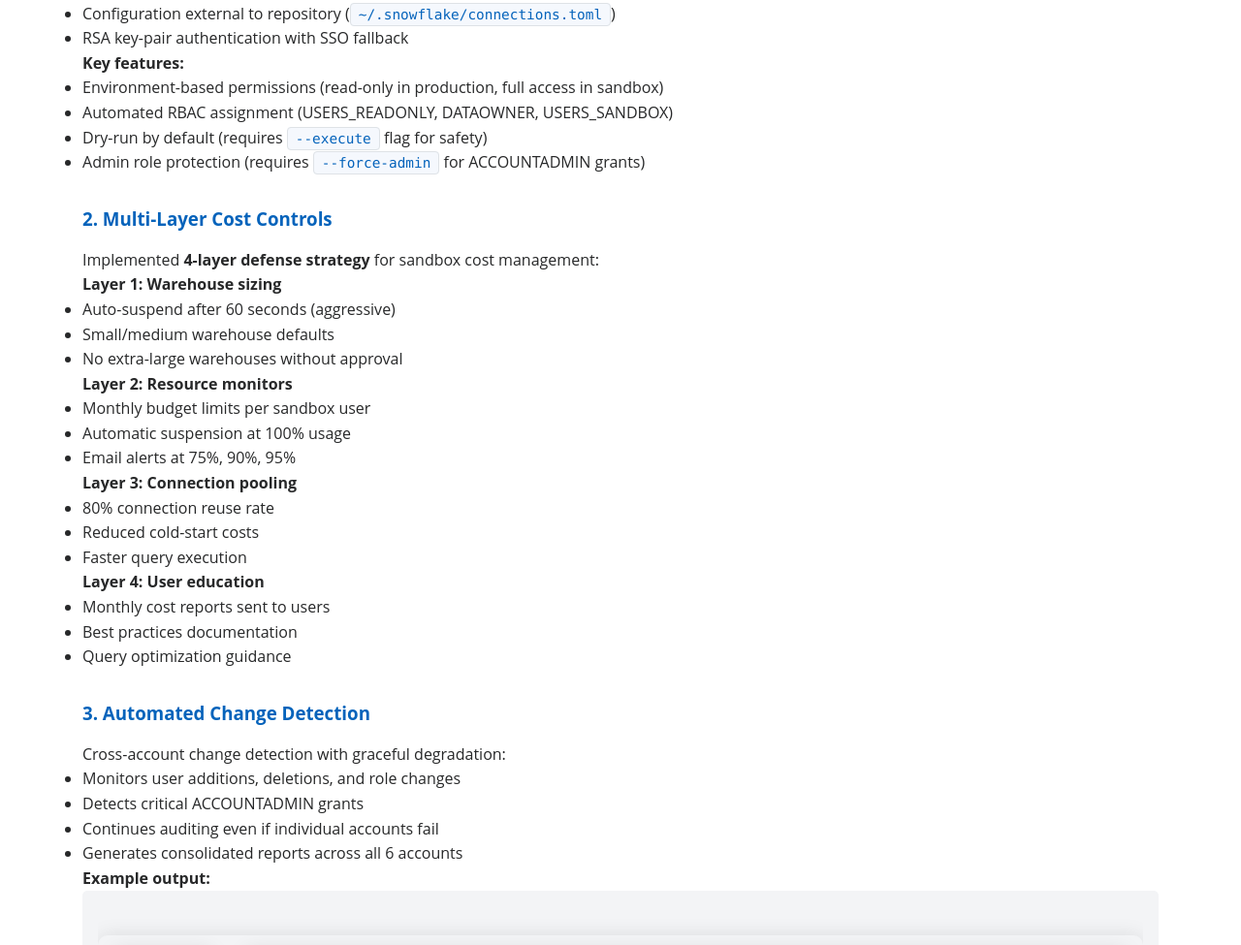
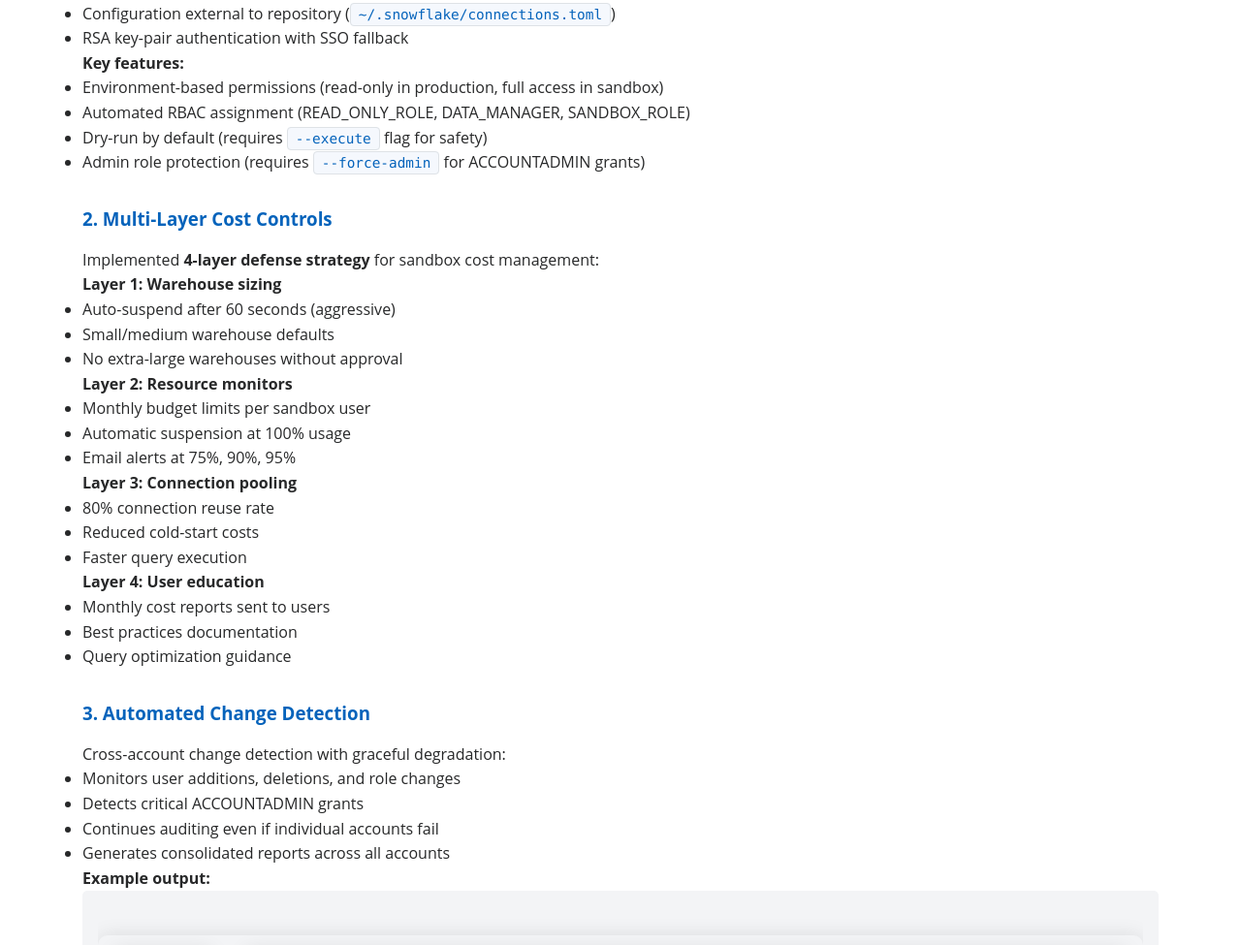
Before and after one commit to carlosmoradev/carlosmoradev.github.io, a Jekyll site: the page built from _projects/snowflake-governance.md, in a window 1280 px wide and 1400 px high, scrolled down 804 px. Shown: the part 155-1130 px from the top of the window at 97% size. Built offline with Jekyll 4.4.1, drawn with Linux system fonts in a browser that asks for light colours; some of the changed text lies outside the part shown.

Commit message:
fix: Apply sanitization rules to remove specific identifiers

````diff
--- a/_projects/snowflake-governance.md
+++ b/_projects/snowflake-governance.md
@@ -1,6 +1,6 @@
 ---
 title: "Multi-Account Data Warehouse Governance"
-description: "Automated governance for 6 Snowflake accounts across AWS and GCP with multi-layer cost controls and RBAC automation"
+description: "Automated governance for multiple Snowflake accounts across AWS and GCP with multi-layer cost controls and RBAC automation"
 tags: ["python", "snowflake", "multi-cloud", "automation", "healthcare"]
 tech_stack: "Python, Snowflake Connector, Pandas, TOML, Multi-cloud (AWS + GCP)"
 impact: "95% reduction in audit time, 80% connection pooling efficiency"
@@ -32,7 +32,7 @@ Built a comprehensive Python automation framework for multi-account Snowflake go
 
 **Key features:**
 - Environment-based permissions (read-only in production, full access in sandbox)
-- Automated RBAC assignment (USERS_READONLY, DATAOWNER, USERS_SANDBOX)
+- Automated RBAC assignment (READ_ONLY_ROLE, DATA_MANAGER, SANDBOX_ROLE)
 - Dry-run by default (requires `--execute` flag for safety)
 - Admin role protection (requires `--force-admin` for ACCOUNTADMIN grants)
 
@@ -66,7 +66,7 @@ Cross-account change detection with graceful degradation:
 - Monitors user additions, deletions, and role changes
 - Detects critical ACCOUNTADMIN grants
 - Continues auditing even if individual accounts fail
-- Generates consolidated reports across all 6 accounts
+- Generates consolidated reports across all accounts
 
 **Example output:**
 ```
@@ -132,9 +132,9 @@ connection = snowflake.connector.connect(
 
 ```python
 ROLE_MAPPINGS = {
-    'production': ['USERS_READONLY'],  # Read-only in prod
-    'development': ['DATAOWNER'],     # Full access in dev
-    'sandbox': ['USERS_SANDBOX']      # Experimentation in sandbox
+    'production': ['READ_ONLY_ROLE'],  # Read-only in prod
+    'development': ['DATA_MANAGER'],     # Full access in dev
+    'sandbox': ['SANDBOX_ROLE']      # Experimentation in sandbox
 }
 ```
 
````
Also changed, not shown: other parts of _projects/snowflake-governance.md (+2 -2 lines), _posts/2026-01-10-multi-layer-cost-controls.md (+3 -3 lines), index.md (+1 -1 lines).
